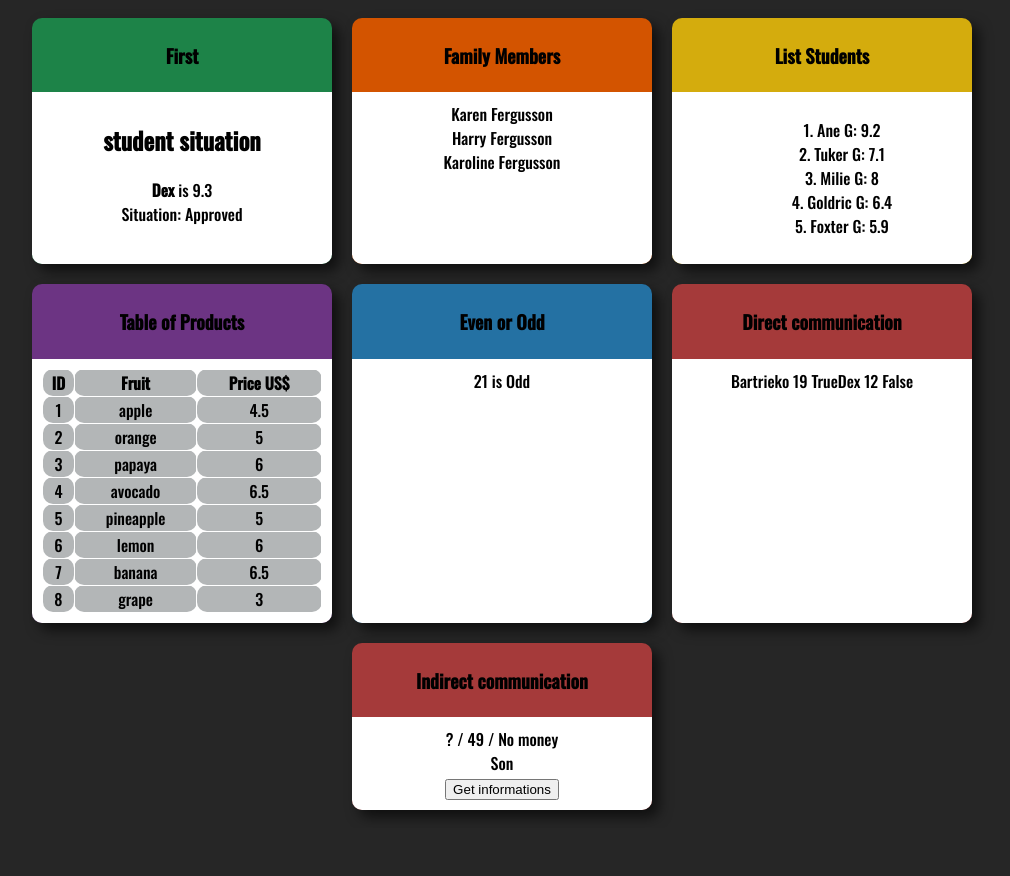
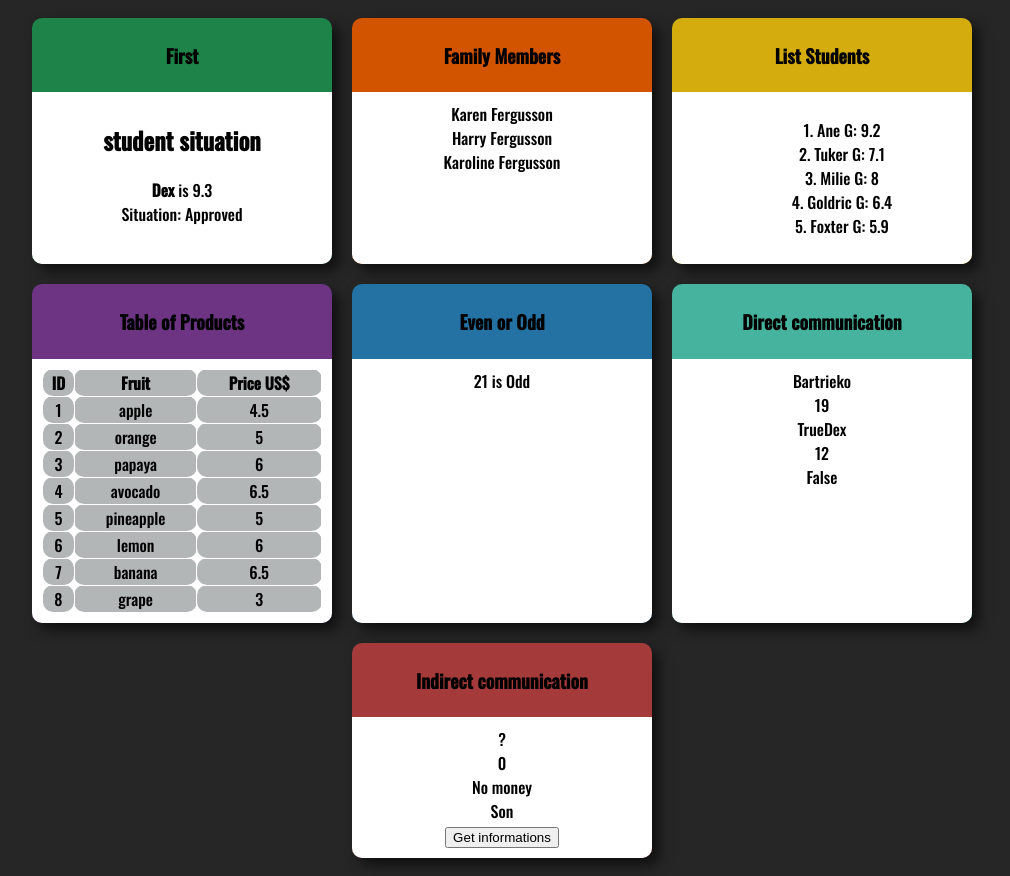
Before and after one commit to ArthurMtTh/react-fundamentals, a React (Create React App) app: page / in a window 1280 px wide. Shown: the whole page, without its empty margins (138-1148 px from the left). Before the commit the page ends 828 px from the top, so only its background shows below. Built offline with nearby package versions, Linux system fonts and the light colour scheme.

Commit message:
Component with state

```diff
--- a/src/App.jsx
+++ b/src/App.jsx
@@ -51,7 +51,7 @@ const app = () => (
                 <EvenOdd number={21}/>
             </Card>
 
-            <Card title='Direct communication'>
+            <Card title='Direct communication' color="#45B39D">
                 <Direct/>
             </Card>
 
--- a/src/components/comunication/direct/DirectChild.jsx
+++ b/src/components/comunication/direct/DirectChild.jsx
@@ -3,8 +3,8 @@ import React from "react";
 const directChild = (props) => {
     return(
         <React.Fragment>
-            <span>{props.text} </span>
-            <span>{props.number} </span>
+            <span>{props.text} </span><br></br>
+            <span>{props.number} </span><br></br>
             <span>{props.bool ? 'True' : 'False' }</span>
         </React.Fragment>
     )
--- a/src/components/comunication/indirect/Indirect.jsx
+++ b/src/components/comunication/indirect/Indirect.jsx
@@ -1,21 +1,23 @@
-import React from "react";
+import React, { useState } from "react";
 import IndirectChild from "./IndirectChild";
 
-const indirect = () => {
+const indirect = (props) => {
 
-    let name = '?'
-    let age = 49
-    let work = false
+    const [name, setName] = useState('?')
+    const [age, setAge] = useState(0)
+    const [work, setWork] = useState(false)
 
     function getInfos(name, age, work) {
-        console.log(name, age, work)
+        setName(name)
+        setAge(age)
+        setWork(work)
     }
 
     return (
         <div>
             <div>
-                <span>{name} / </span>
-                <span>{age} / </span>
+                <span>{name}</span><br></br>
+                <span>{age}</span><br></br>
                 <span>{work ? 'Working' : 'No money'}</span>
             </div>
             <IndirectChild clickButton={getInfos}>
--- a/src/components/comunication/indirect/IndirectChild.jsx
+++ b/src/components/comunication/indirect/IndirectChild.jsx
@@ -1,11 +1,13 @@
 import React from "react";
 
 const indirectChild = (props) => {
+    const generateAge = () => {return parseInt(Math.random() * 40) + 30}
+    const generateWork = () => {return Math.random() > 0.5}
 
     return(
         <React.Fragment>
             <div>Son</div>
-            <button onClick={_ => { props.clickButton('Jhon', 53, true)}}>
+            <button onClick={_ => { props.clickButton('Jhon', generateAge, generateWork)}}>
                 Get informations
             </button>
         </React.Fragment>
```
